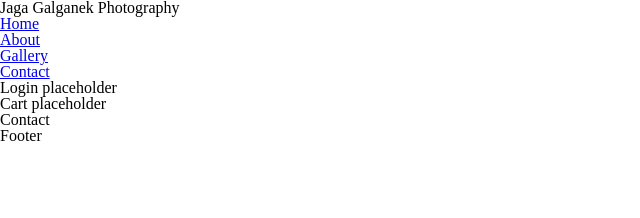
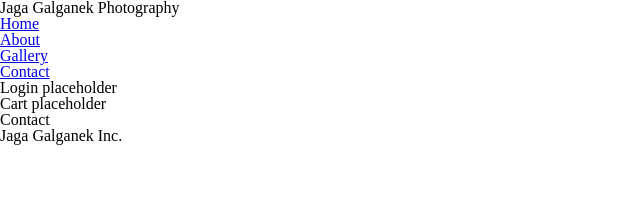
Before and after one commit to annettekk/d-Sereja-client, a React (Create React App) app: page /contact in a window 1280 px wide. Shown: the top 218 px of the page, without its empty margins (0-640 px from the left). Built offline with nearby package versions, Linux system fonts and the light colour scheme.

Commit message:
footer update

```diff
--- a/src/Components/Footer/Footer.js
+++ b/src/Components/Footer/Footer.js
@@ -4,7 +4,9 @@
 export default function Footer() {
   return (
     <>
-      <div>Footer</div>
+      <div>
+        <h4>Jaga Galganek Inc.</h4>
+      </div>
     </>
   );
 }
```
